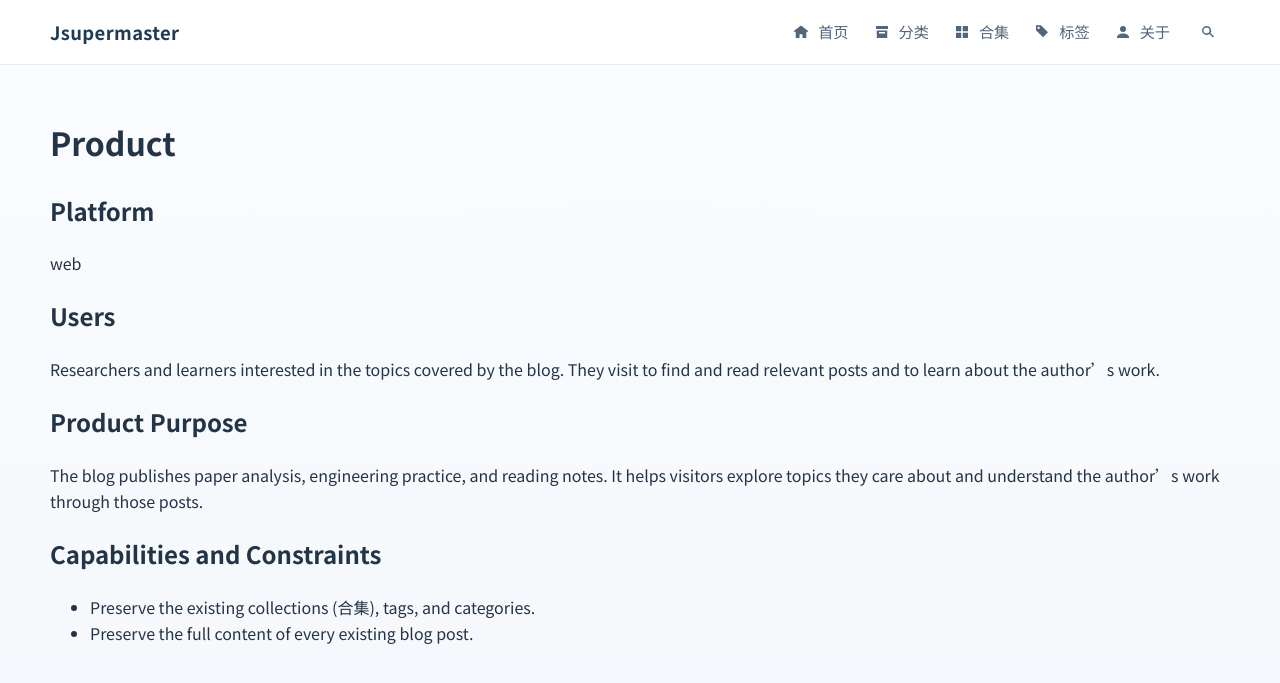
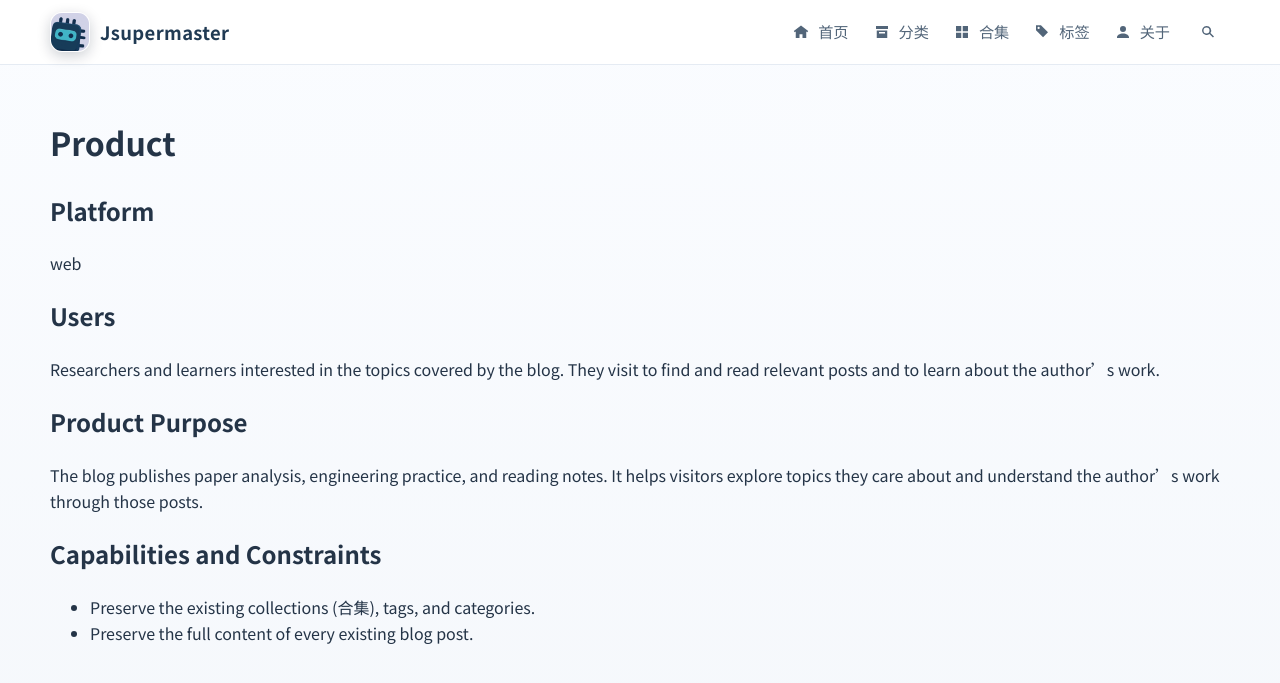
Before and after one commit to Jsupermaster/Jsupermaster.github.io, a Jekyll site: the page built from PRODUCT.md, in a window 1280 px wide. Shown: the top 683 px of the page. Built offline with Jekyll 4.4.1, drawn with Linux system fonts in a browser that asks for light colours; our own code applies the rules of GitHub Pages for plain Markdown files.

Commit message:
update_261112_0

```diff
--- a/_layouts/default.html
+++ b/_layouts/default.html
@@ -5,6 +5,7 @@
   <meta name="viewport" content="width=device-width, initial-scale=1.0">
   <title>{% if page.title %}{{ page.title }} | {{ site.title }}{% else %}{{ site.title }}{% endif %}</title>
   <meta name="description" content="{{ page.description | default: site.description }}">
+  <link rel="icon" type="image/jpeg" href="{{ '/assets/images/site/site-logo.jpg' | relative_url }}">
   <link rel="preconnect" href="https://fonts.googleapis.com">
   <link rel="preconnect" href="https://fonts.gstatic.com" crossorigin>
   <link href="https://fonts.googleapis.com/css2?family=Noto+Sans+SC:wght@400;500;700&family=Noto+Serif+SC:wght@600;700&display=swap" rel="stylesheet">
@@ -59,7 +60,10 @@
   <div class="site-shell">
     <header class="topbar{% if page.hero_background or page.cover_image %} topbar-immersive{% endif %}">
       <div class="topbar-inner">
-        <a class="site-title" href="{{ '/' | relative_url }}">{{ site.title }}</a>
+        <a class="site-title" href="{{ '/' | relative_url }}" aria-label="{{ site.title }} 首页">
+          <img class="site-logo" src="{{ '/assets/images/site/site-logo.jpg' | relative_url }}" alt="">
+          <span>{{ site.title }}</span>
+        </a>
         <nav class="topnav" aria-label="主导航">
           <a class="nav-link {% if page.nav == 'home' %}is-active{% endif %}" href="{{ '/' | relative_url }}">
             <span class="nav-icon" aria-hidden="true"><svg viewBox="0 0 24 24" fill="currentColor"><path d="M12 3.2 2.4 10.8l1.2 1.5L5 11.2V20h5v-5h4v5h5v-8.8l1.4 1.1 1.2-1.5z"/></svg></span>
--- a/assets/styles.css
+++ b/assets/styles.css
@@ -100,10 +100,23 @@ img {
 }
 
 .site-title {
+  display: inline-flex;
+  align-items: center;
+  gap: 10px;
   font-size: 1.15rem;
   font-weight: 700;
   letter-spacing: 0.02em;
   color: #f7fbff;
+}
+
+.site-logo {
+  width: 40px;
+  height: 40px;
+  flex: 0 0 40px;
+  border: 1px solid rgba(255, 255, 255, 0.3);
+  border-radius: 12px;
+  object-fit: cover;
+  box-shadow: 0 4px 14px rgba(6, 22, 38, 0.2);
 }
 
 .topnav {
@@ -2573,6 +2586,13 @@ input:focus-visible {
     font-size: 0.98rem;
   }
 
+  .site-logo {
+    width: 34px;
+    height: 34px;
+    flex-basis: 34px;
+    border-radius: 10px;
+  }
+
   .topnav {
     width: 100%;
     flex-wrap: nowrap;
```
Also changed, not shown: assets/images/site/site-logo.jpg (added).
